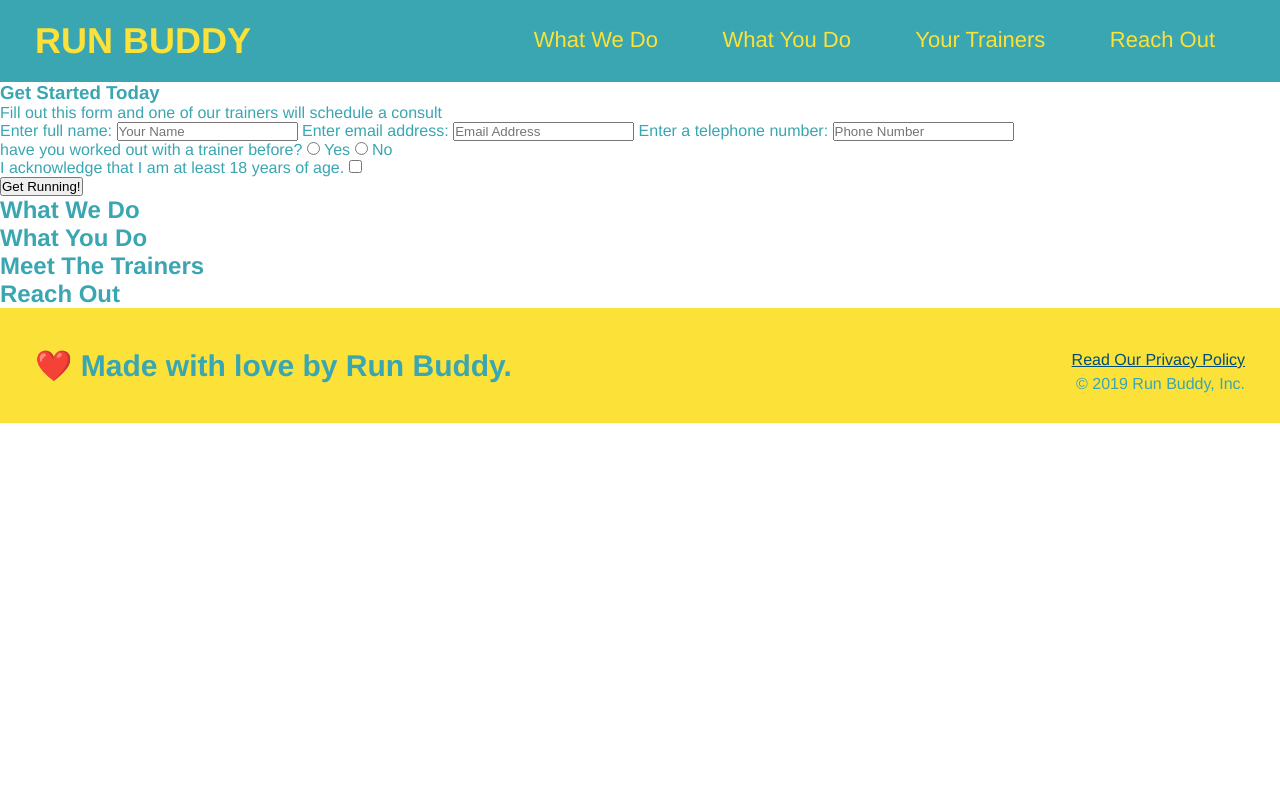
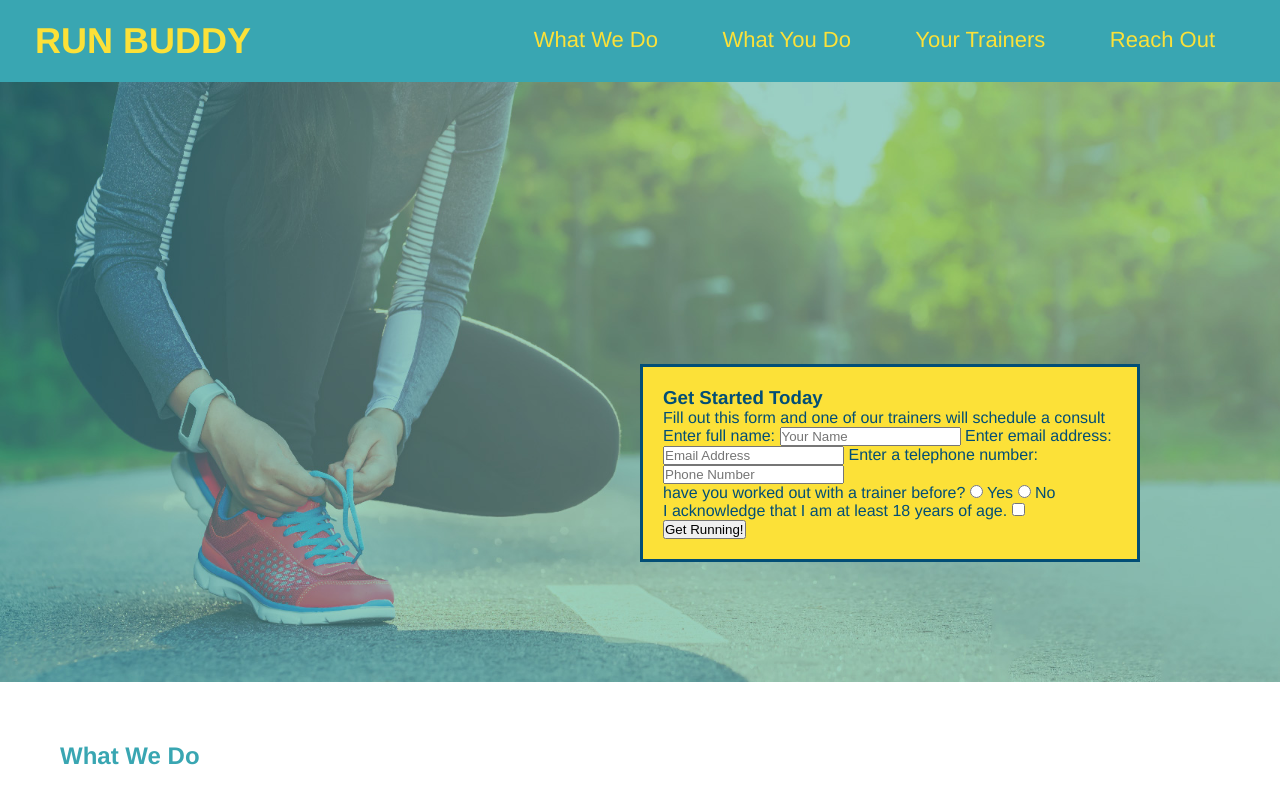
Before and after one commit to Nmoss3/run-buddy, a plain HTML site: page index.html in a window 1280 px wide. Shown: the top 800 px of the page. Drawn offline with Linux system fonts and the light colour scheme.

Commit message:
added image directory and styled the hero form element

```diff
--- a/assets/css/style.css
+++ b/assets/css/style.css
@@ -59,3 +59,23 @@ footer div {
 footer a {
     color: #024e76;
 }
+section {
+    padding: 60px;
+}
+.hero {
+    background-image: url("../images/hero-bg.jpg");
+    height: 600px;
+    background-size: cover;
+    background-position center;
+    position: relative;
+}
+.hero-form {
+    border: 3px solid #024e76;
+    background-color: #fce138;
+    padding: 20px;
+    width: 500px;
+    color: #024e76;
+    position: absolute;
+    bottom: 120px;
+    right: 140px;
+}
--- a/index.html
+++ b/index.html
@@ -34,8 +34,8 @@
 </header>
 
 <!--hero/jumbotron-->
-<section>
-    <div>
+<section class="hero">
+    <div class="hero-form">
         <h3>Get Started Today</h3>
         <p>Fill out this form and one of our trainers will schedule a consult</p>
         <form>
```
Also changed, not shown: assets/images/hero-bg.jpg (added).
